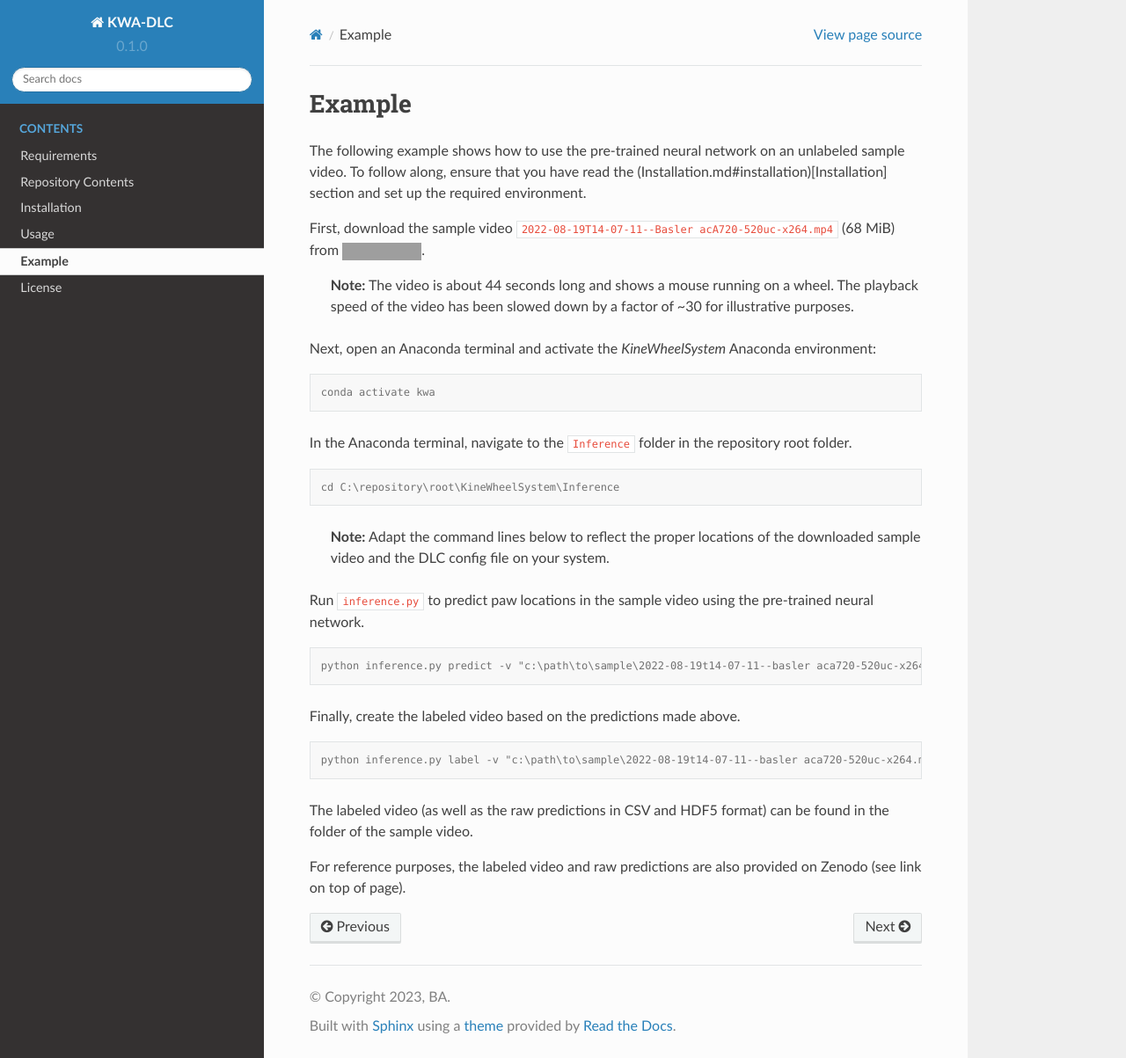
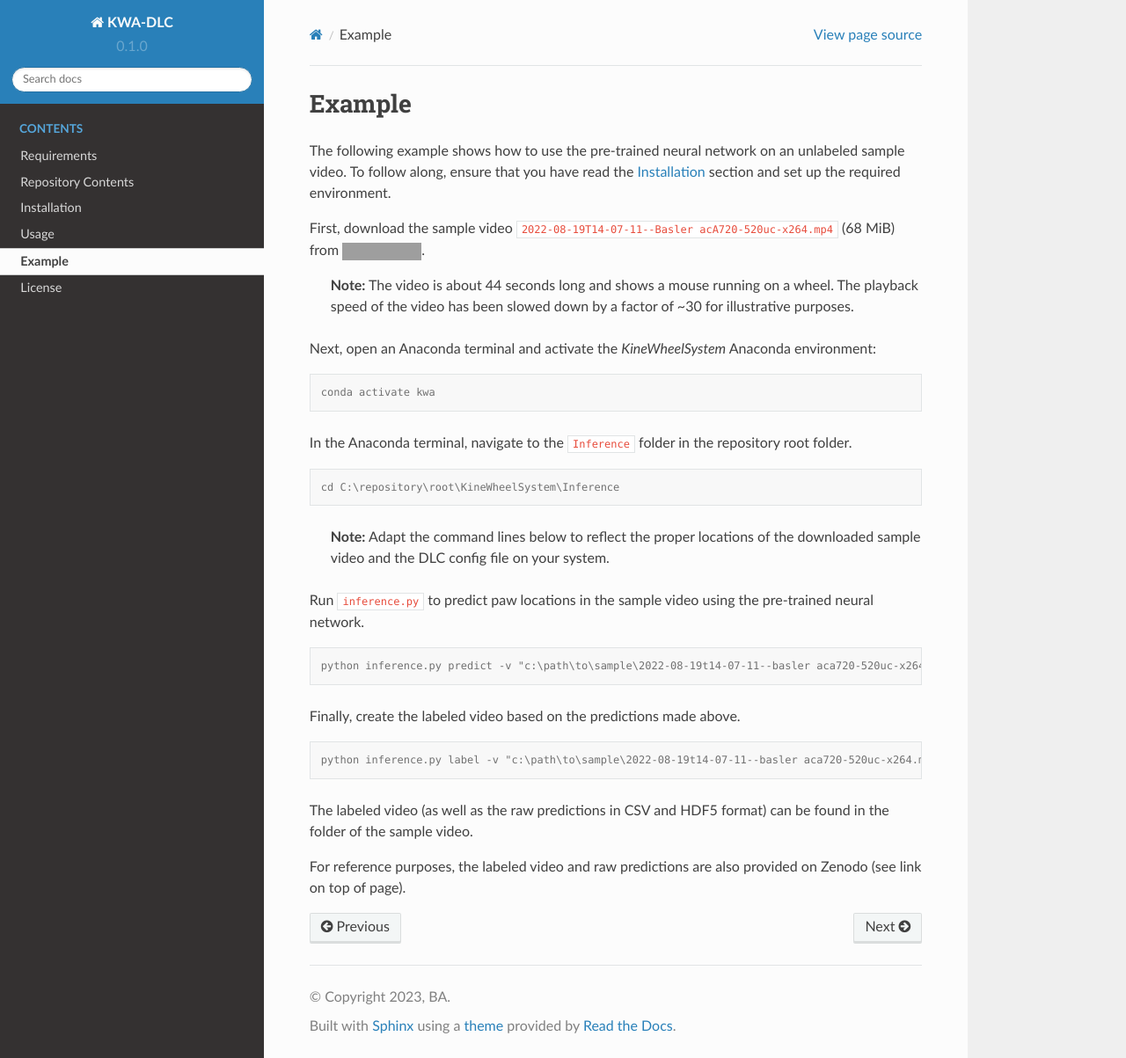
Before and after one commit to WinterLab-Berlin/KineWheelSystem, a Sphinx documentation site: the page built from docs/source/Example.md, in a window 1280 px wide and 1203 px high. Shown: the whole window at 88% size. Built offline with Sphinx 7.4.7 and the Read the Docs theme 2.0.0, drawn with Linux system fonts in a browser that asks for light colours; grey boxes are pictures that could not be loaded.

Commit message:
docs: fix link

```diff
--- a/docs/source/Example.md
+++ b/docs/source/Example.md
@@ -1,7 +1,7 @@
 # Example
 
 The following example shows how to use the pre-trained neural network on an unlabeled sample video.
-To follow along, ensure that you have read the (Installation.md#installation)[Installation] section and set up the required environment.
+To follow along, ensure that you have read the [Installation](Installation.md#installation) section and set up the required environment.
 
 First, download the sample video `2022-08-19T14-07-11--Basler acA720-520uc-x264.mp4` (68 MiB) from [![DOI](https://zenodo.org/badge/DOI/10.5281/zenodo.7586688.svg)](https://doi.org/10.5281/zenodo.7586688).
 
```
